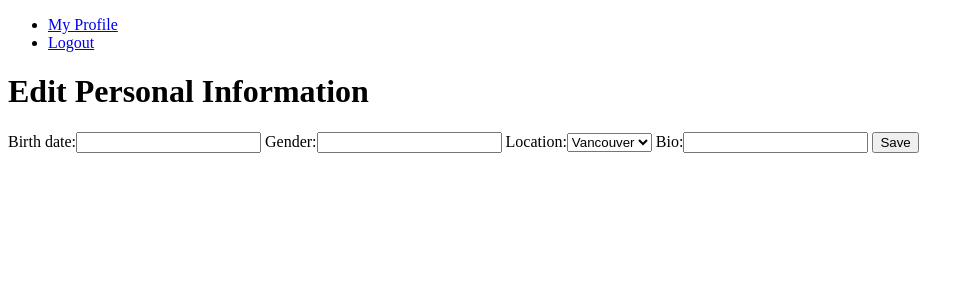
After one commit to WillLynch/PlentyOfRiffs, a Django app: page /matchmaker/edit_personal_info/ in a window 1280 px wide. The commit adds this page. Shown: the top 300 px of the page, without its empty margins (0-974 px from the left). Run offline with Django 3.2, Linux system fonts and the light colour scheme; a user stored in the database is signed in; data comes from the database, SQL or seed files in the repository; both versions use the stored data as it was after the commit; data that the repository does not hold is empty.

Commit message:
Added facilities for adding instruments, as well as editing personal info.

```diff
--- a/matchmaker/forms.py
+++ b/matchmaker/forms.py
@@ -1,5 +1,5 @@
 from django import forms
-from matchmaker.models import Instrument, INSTRUMENT_CHOICES
+from matchmaker.models import Instrument, UserProfile, INSTRUMENT_CHOICES, LOCATION_CHOICES, GENDER_CHOICES
 
 
 class AddInstrumentForm(forms.ModelForm):
@@ -10,3 +10,9 @@ class AddInstrumentForm(forms.ModelForm):
         # Provide an association between the ModelForm and a model
         model = Instrument
         fields = ('instrument_name', 'years_of_experience')
+
+
+class EditPersonalInfo(forms.ModelForm):
+    class Meta:
+        model = UserProfile
+        fields = ['birth_date', 'gender', 'location', 'bio']
--- a/matchmaker/models.py
+++ b/matchmaker/models.py
@@ -7,12 +7,25 @@ INSTRUMENT_CHOICES = (
     ("Accordion", "Accordion")
 )
 
+LOCATION_CHOICES = (
+    ("Vancouver","Vancouver"),
+    ("Victoria","Victoria")
+)
+
+GENDER_CHOICES = (
+    ("Male", "M"),
+    ("Female", "F"),
+    ("Other", "O")
+)
+
 
 class UserProfile(models.Model):
     """extends the built in User model"""
     user = models.OneToOneField(User, primary_key=True)
-    birth_date = models.DateField()
-    gender = models.CharField(max_length=100)
+    birth_date = models.DateField(null=True)
+    gender = models.CharField(max_length=1, default="")
+    location = models.CharField(max_length=50,choices=LOCATION_CHOICES, default="")
+    bio = models.CharField(max_length=1000, default="")
 
 
 class Instrument(models.Model):
--- a/matchmaker/urls.py
+++ b/matchmaker/urls.py
@@ -5,5 +5,7 @@ from matchmaker import views
 
 urlpatterns = patterns('',
         url(r'^$', views.index, name='index'),
-        url(r'^add_instrument/$', views.add_instrument, name='add_instrument')
+        url(r'^add_instrument/$', views.add_instrument, name='add_instrument'),
+        url(r'^profile/$', views.profile, name="profile"),
+        url(r'^edit_personal_info/$', views.edit_personal_info, name="edit_personal_info")
 )
--- a/matchmaker/views.py
+++ b/matchmaker/views.py
@@ -1,14 +1,16 @@
 from django.shortcuts import render
 from django.http import HttpResponse
-from matchmaker.forms import AddInstrumentForm
+from matchmaker.forms import AddInstrumentForm, EditPersonalInfo
+from matchmaker.models import Instrument, UserProfile
+from django.contrib.auth.decorators import login_required
 
 
 def index(request):
-    context_dict = {'boldmessage': "I am bold font from the context"}
-
+    context_dict = {}
     return render(request, 'index.html', context_dict)
 
 
+@login_required
 def add_instrument(request):
     if request.method == 'POST':
         form = AddInstrumentForm(request.POST)
@@ -24,3 +26,29 @@ def add_instrument(request):
         form = AddInstrumentForm()
 
     return render(request, 'add_instrument.html', {'form': form})
+
+
+@login_required
+def profile(request):
+    user_profile = UserProfile.objects.get(user=request.user)
+    user_instrument_list = Instrument.objects.filter(profile=request.user)
+    context_dict = {'instruments': user_instrument_list, 'profile': user_profile}
+    return render(request, 'profile.html', context_dict)
+
+@login_required
+def edit_personal_info(request):
+    if request.method == 'POST':
+        user_profile = UserProfile.objects.get(user=request.user)
+        form = EditPersonalInfo(request.POST, instance=user_profile)
+        if form.is_valid():
+            form.save()
+            return profile(request)
+    else:
+        try:
+            user_profile = UserProfile.objects.get(user=request.user)
+        except UserProfile.DoesNotExist:
+            user_profile = UserProfile(user=request.user)
+            user_profile.save()
+        form = EditPersonalInfo(instance=user_profile)
+
+    return render(request, 'edit_personal_info.html', {'form': form})
--- a/templates/base.html
+++ b/templates/base.html
@@ -6,11 +6,11 @@
     </head>
 
     <body>
-        <div>{% block body_block %}{% endblock %}</div>
 
         <div>
             <ul>
             {% if user.is_authenticated %}
+                <li><a href="{% url 'profile' %}">My Profile</a></li>
                 <li><a href="{% url 'auth_logout' %}?next=/matchmaker/">Logout</a></li>
             {% else %}
                 <li><a href="{% url 'registration_register' %}">Register</a></li>
@@ -19,5 +19,7 @@
 
             </ul>
         </div>
+        <div>{% block body_block %}{% endblock %}</div>
+
     </body>
 </html>
--- /dev/null
+++ b/templates/edit_personal_info.html
@@ -0,0 +1,14 @@
+{% extends "base.html" %}
+
+{% block body_block %}
+
+    <h1>Edit Personal Information</h1>
+
+    <form id="edit_personal_info" method="post" action="/matchmaker/edit_personal_info/">
+        {% csrf_token %}
+        {{ form }}
+        <input type="submit" name="submit" value="Save" />
+    </form>
+
+
+{% endblock %}
--- a/templates/index.html
+++ b/templates/index.html
@@ -5,7 +5,6 @@
 {% block body_block %}
 
         <h1>Plenty Of Riffs Homepage</h1>
-        hello world! <strong>{{ boldmessage }}</strong><br />
-        <img src="{% static "images/miles.jpg" %}" alt="Picture of Miles" height="60"/> <!-- New line -->
-        <a href="{% url 'add_instrument' %}">Add an instrument to your profile</a>
+
+        <img src="{% static "images/miles.jpg" %}" alt="Picture of Miles" height="60"/><br>
 {% endblock %}
```
Also changed, not shown: templates/profile.html (added, +27 -0 lines), db.sqlite3, matchmaker/migrations/0003_auto_20151102_0304.py (added), matchmaker/migrations/0004_auto_20151102_0314.py (added).
